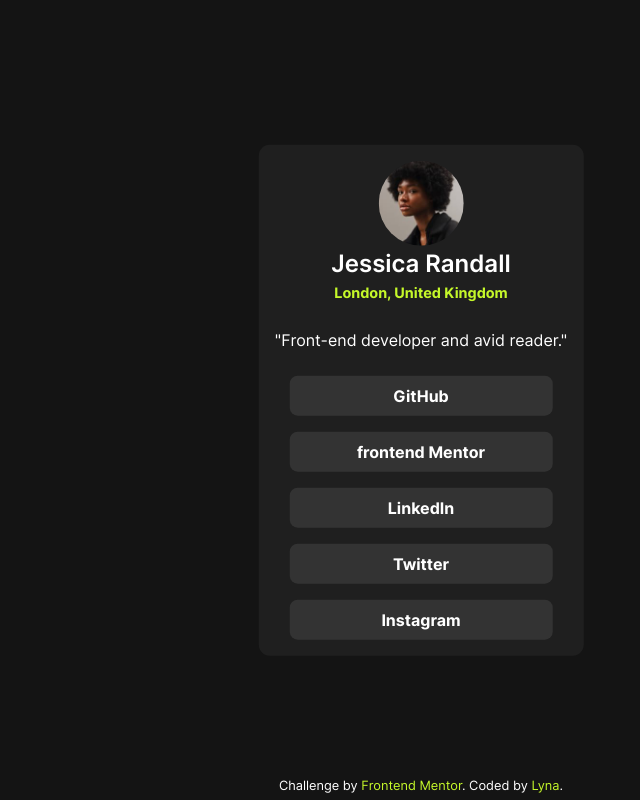
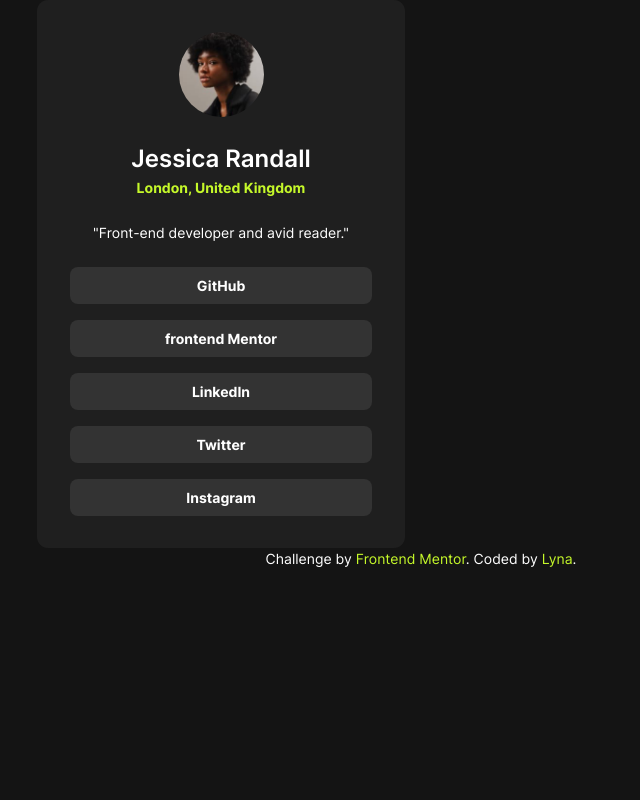
Before and after one commit to lynaIFR/Social-links-profile, a plain HTML site: page index.html in a window 1280 px wide. Shown: the whole page, without its empty margins (219-859 px from the left). Drawn offline with Linux system fonts and the light colour scheme.

Commit message:
still need centering and fix footer

```diff
--- a/style.css
+++ b/style.css
@@ -23,8 +23,6 @@
     box-sizing: border-box;
 }
 
-
-
 body {
     background-color: var(--Grey-900);
     min-height: 100vh;
@@ -40,23 +38,18 @@ body {
 
 .container {
     background-color: var(--Grey-800);
-    padding: 1rem;
-    position: absolute;
+    padding: 2rem 1rem;
+    position: relative;
+    max-width: 23rem;
     top: 50%;
-    left: 50%;
-    transform: translate(-50%, -50%);
-    display: block;
+    left: 20%;
     border-radius: 0.7rem;
 }
 
 footer {
-    position: absolute;
-    bottom: 0;
-    padding: 0.5rem;
-    left: 0;
-    right: 0;
+    position: relative;
     font-size: 0.8rem;
-    height: 2rem;
+    height: 1rem;
 }
 
 footer a {
@@ -66,7 +59,9 @@ footer a {
 
 img {
     display: block;
-    margin: auto;
+    margin-left: auto;
+    margin-right: auto;
+    margin-bottom: 1.5rem;
     border-radius: 5rem;
     height: 85px;
 }
@@ -77,17 +72,20 @@ p, h1, h2 {
     text-align: center;
 }
 
+p, a {
+    font-size: 0.875rem;
+}
+
 h2 {
     font-weight: 600;
 }
 
 .description {
-    margin: 1.5rem 0 1.5rem ;
+    padding: 1.5rem 0 1.5rem ;
 }
 
 .address {
     font-weight: 700;
-    font-size: 0.9rem;
     color: var(--Green);
 }
 
```
